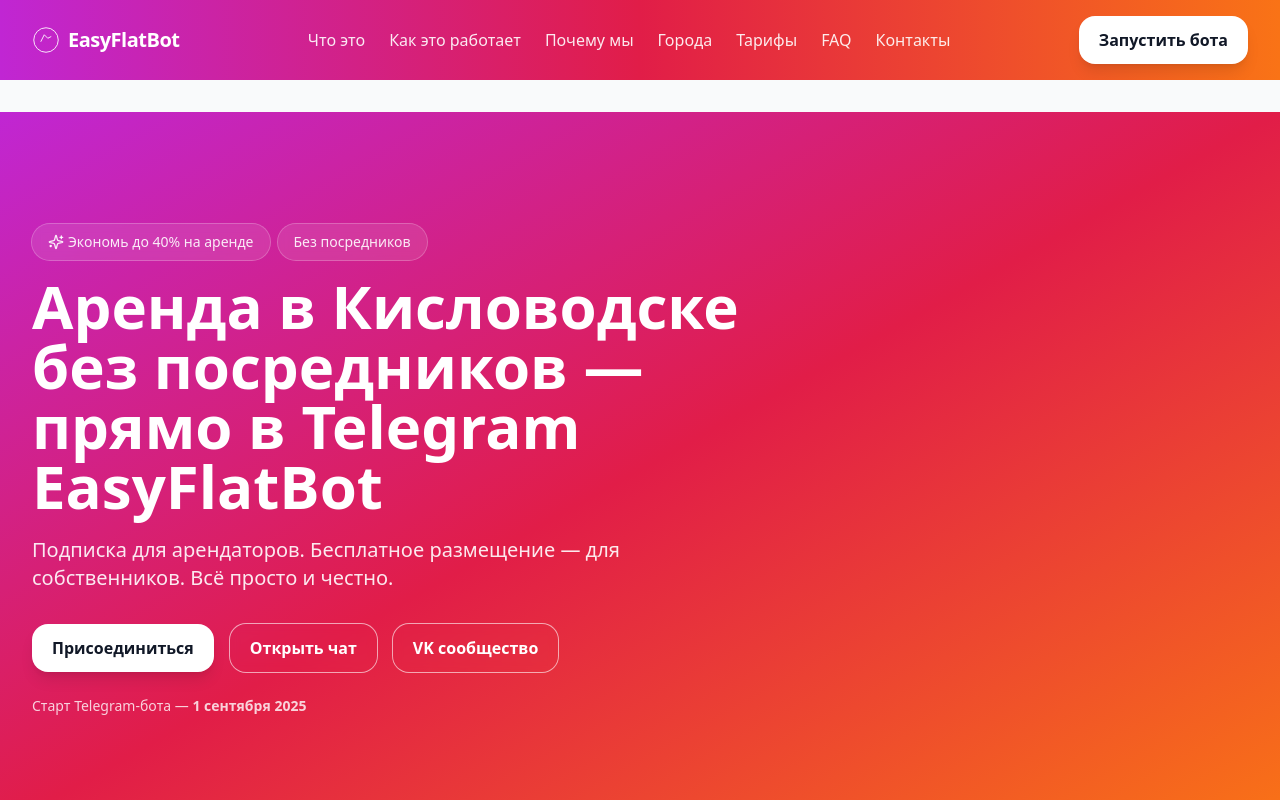
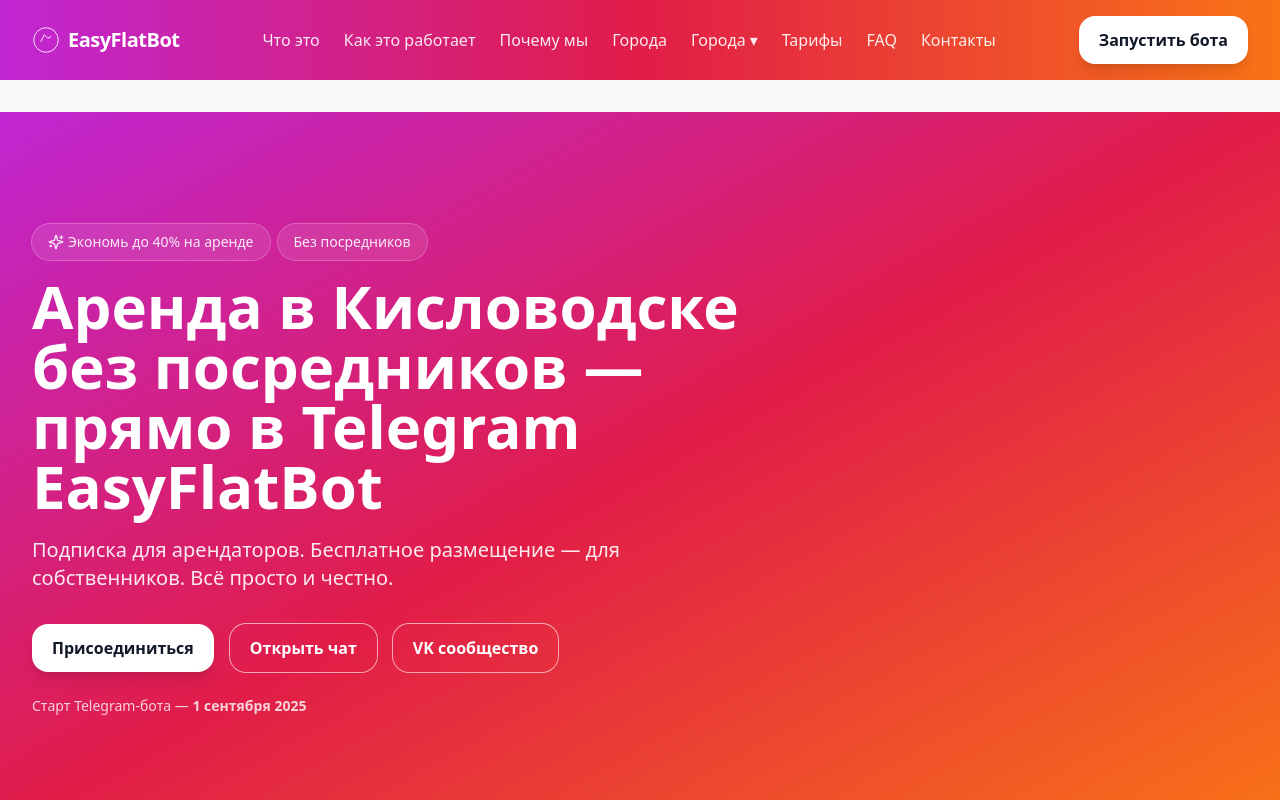
Before and after one commit to nabukhantos-design/easyflatbot-site, a React (Vite) app: page / in a window 1280 px wide. Shown: the top 800 px of the page. Built offline with nearby package versions, Linux system fonts and the light colour scheme.

Commit message:
Update App.jsx

```diff
--- a/src/App.jsx
+++ b/src/App.jsx
@@ -364,6 +364,62 @@
   );
 };
 
+/** ДОБАВЛЕНО: Выпадающий список городов в хедере */
+function CityDropdown() {
+  const [open, setOpen] = useState(false);
+  const items = cities;
+
+  return (
+    <div
+      className="relative"
+      onMouseEnter={() => setOpen(true)}
+      onMouseLeave={() => setOpen(false)}
+    >
+      <button
+        type="button"
+        className="text-white/90 hover:text-white transition-colors inline-flex items-center gap-1"
+        onClick={() => setOpen((v) => !v)}
+        aria-haspopup="menu"
+        aria-expanded={open}
+      >
+        Города
+        <span aria-hidden>▾</span>
+      </button>
+
+      {open && (
+        <div
+          className="absolute left-0 top-full mt-2 w-56 rounded-xl bg-white shadow-lg ring-1 ring-black/5 py-2 z-50"
+          role="menu"
+        >
+          {items.map((c) =>
+            c.href ? (
+              <a
+                key={c.name}
+                href={c.href}
+                role="menuitem"
+                className="block px-4 py-2 text-sm text-gray-800 hover:bg-gray-50"
+                onClick={() => c.goal && window.ym?.(YM_ID, "reachGoal", c.goal)}
+              >
+                {c.name}
+              </a>
+            ) : (
+              <span
+                key={c.name}
+                role="menuitem"
+                aria-disabled="true"
+                className="block px-4 py-2 text-sm text-gray-400 cursor-not-allowed"
+              >
+                {c.name}
+              </span>
+            )
+          )}
+        </div>
+      )}
+    </div>
+  );
+}
+/** /ДОБАВЛЕНО */
+
 export default function EasyFlatBotSite() {
   useEffect(() => {
     if (typeof window !== "undefined" && !window.__EFB_TESTED__) {
@@ -387,6 +443,9 @@
                 <NavLink href="#how">Как это работает</NavLink>
                 <NavLink href="#benefits">Почему мы</NavLink>
                 <NavLink href="#cities">Города</NavLink>
+                {/* ДОБАВЛЕНО: dropdown со списком городов */}
+                <CityDropdown />
+                {/* /ДОБАВЛЕНО */}
                 <NavLink href="#pricing">Тарифы</NavLink>
                 <NavLink href="#faq">FAQ</NavLink>
                 <NavLink href="#contacts">Контакты</NavLink>
```
